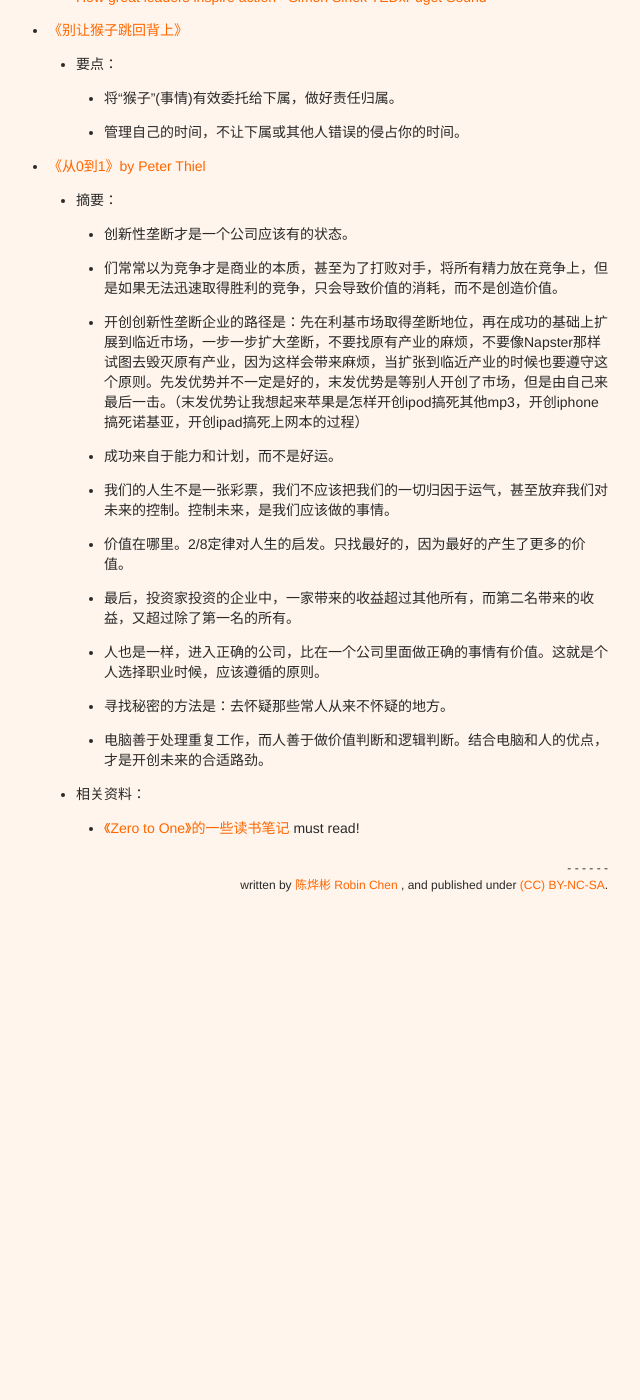
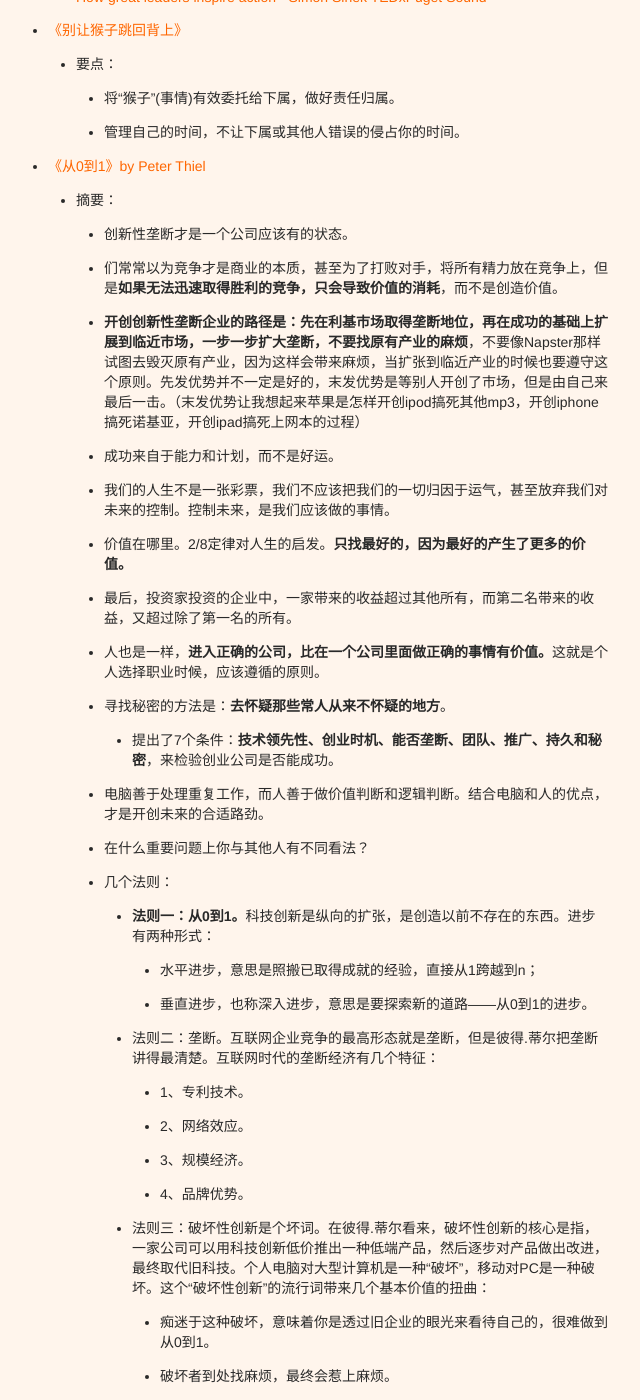
Before and after one commit to xianyuxmu/xianyuxmu.github.io, a Jekyll site: the page built from _posts/2018-02-10-books-fast-reading.md, in a window 1280 px wide and 1400 px high, scrolled down 10274 px. Shown: the whole window, without its empty margins (326-966 px from the left). Built offline with Jekyll 4.4.1, drawn with Linux system fonts in a browser that asks for light colours; comment, search, counter and statistics services are not loaded; before the commit the page ends 11236 px from its top, so only the background shows below that.

Commit message:
《从0到1》

```diff
--- a/_posts/2018-02-10-books-fast-reading.md
+++ b/_posts/2018-02-10-books-fast-reading.md
@@ -275,14 +275,28 @@
 - [《从0到1》by Peter Thiel](https://book.douban.com/subject/26297606/)
 	- 摘要：
 		- 创新性垄断才是一个公司应该有的状态。
-		- 们常常以为竞争才是商业的本质，甚至为了打败对手，将所有精力放在竞争上，但是如果无法迅速取得胜利的竞争，只会导致价值的消耗，而不是创造价值。
-		- 开创创新性垄断企业的路径是：先在利基市场取得垄断地位，再在成功的基础上扩展到临近市场，一步一步扩大垄断，不要找原有产业的麻烦，不要像Napster那样试图去毁灭原有产业，因为这样会带来麻烦，当扩张到临近产业的时候也要遵守这个原则。先发优势并不一定是好的，末发优势是等别人开创了市场，但是由自己来最后一击。（末发优势让我想起来苹果是怎样开创ipod搞死其他mp3，开创iphone搞死诺基亚，开创ipad搞死上网本的过程）
+		- 们常常以为竞争才是商业的本质，甚至为了打败对手，将所有精力放在竞争上，但是**如果无法迅速取得胜利的竞争，只会导致价值的消耗**，而不是创造价值。
+		- **开创创新性垄断企业的路径是：先在利基市场取得垄断地位，再在成功的基础上扩展到临近市场，一步一步扩大垄断，不要找原有产业的麻烦**，不要像Napster那样试图去毁灭原有产业，因为这样会带来麻烦，当扩张到临近产业的时候也要遵守这个原则。先发优势并不一定是好的，末发优势是等别人开创了市场，但是由自己来最后一击。（末发优势让我想起来苹果是怎样开创ipod搞死其他mp3，开创iphone搞死诺基亚，开创ipad搞死上网本的过程）
 		- 成功来自于能力和计划，而不是好运。
 		- 我们的人生不是一张彩票，我们不应该把我们的一切归因于运气，甚至放弃我们对未来的控制。控制未来，是我们应该做的事情。
-		- 价值在哪里。2/8定律对人生的启发。只找最好的，因为最好的产生了更多的价值。
+		- 价值在哪里。2/8定律对人生的启发。**只找最好的，因为最好的产生了更多的价值。**
 		- 最后，投资家投资的企业中，一家带来的收益超过其他所有，而第二名带来的收益，又超过除了第一名的所有。
-		- 人也是一样，进入正确的公司，比在一个公司里面做正确的事情有价值。这就是个人选择职业时候，应该遵循的原则。
-		- 寻找秘密的方法是：去怀疑那些常人从来不怀疑的地方。
+		- 人也是一样，**进入正确的公司，比在一个公司里面做正确的事情有价值。**这就是个人选择职业时候，应该遵循的原则。
+		- 寻找秘密的方法是：**去怀疑那些常人从来不怀疑的地方**。
+			- 提出了7个条件：**技术领先性、创业时机、能否垄断、团队、推广、持久和秘密**，来检验创业公司是否能成功。
 		- 电脑善于处理重复工作，而人善于做价值判断和逻辑判断。结合电脑和人的优点，才是开创未来的合适路劲。
+		- 在什么重要问题上你与其他人有不同看法？
+		- 几个法则：
+			- **法则一：从0到1。**科技创新是纵向的扩张，是创造以前不存在的东西。进步有两种形式：
+				- 水平进步，意思是照搬已取得成就的经验，直接从1跨越到n；
+				- 垂直进步，也称深入进步，意思是要探索新的道路——从0到1的进步。
+			- 法则二：垄断。互联网企业竞争的最高形态就是垄断，但是彼得.蒂尔把垄断讲得最清楚。互联网时代的垄断经济有几个特征：
+				- 1、专利技术。
+				- 2、网络效应。
+				- 3、规模经济。
+				- 4、品牌优势。
+			- 法则三：破坏性创新是个坏词。在彼得.蒂尔看来，破坏性创新的核心是指，一家公司可以用科技创新低价推出一种低端产品，然后逐步对产品做出改进，最终取代旧科技。个人电脑对大型计算机是一种“破坏”，移动对PC是一种破坏。这个“破坏性创新”的流行词带来几个基本价值的扭曲：
+				- 痴迷于这种破坏，意味着你是透过旧企业的眼光来看待自己的，很难做到从0到1。
+				- 破坏者到处找麻烦，最终会惹上麻烦。
 	- 相关资料：
 		- [《Zero to One》的一些读书笔记](https://book.douban.com/review/7163738/) must read!
```
